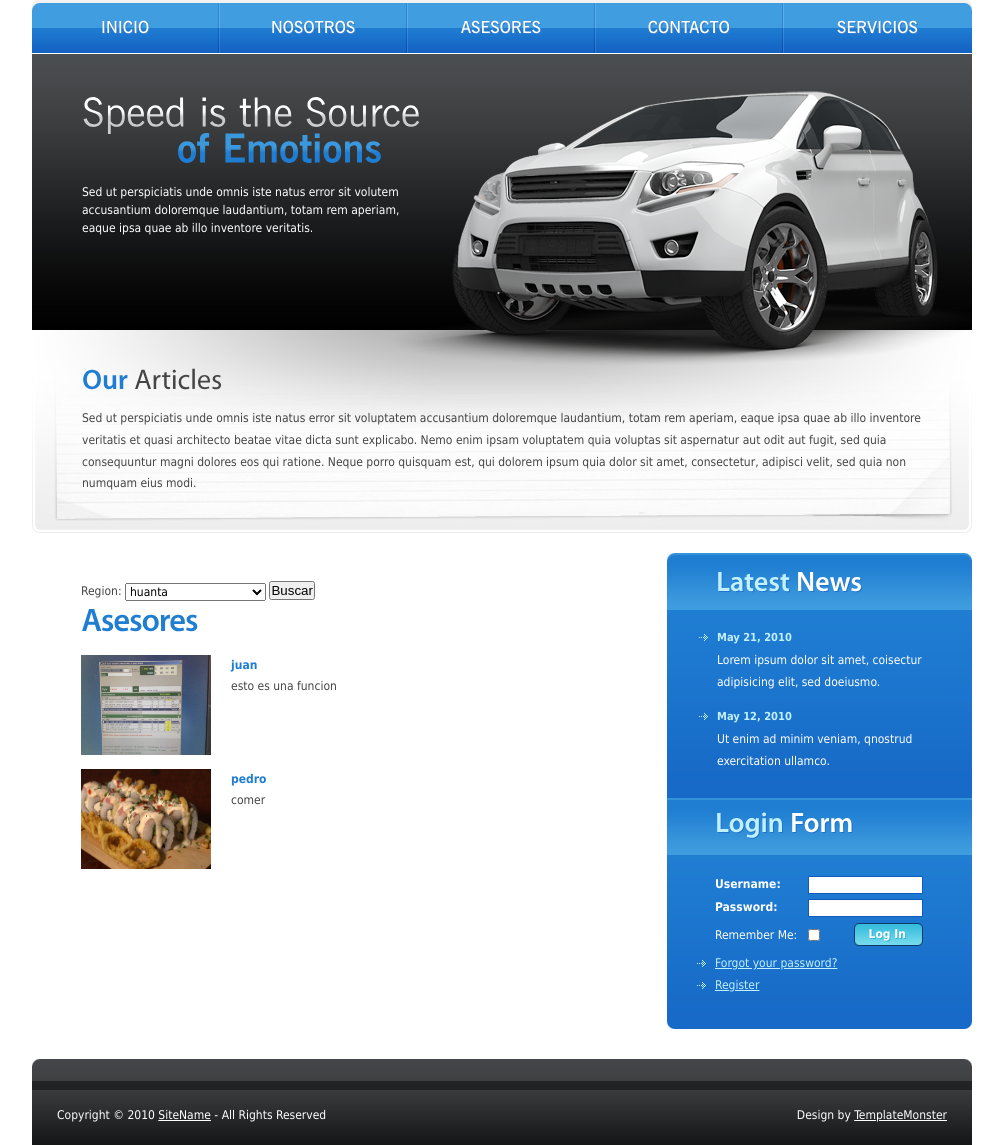
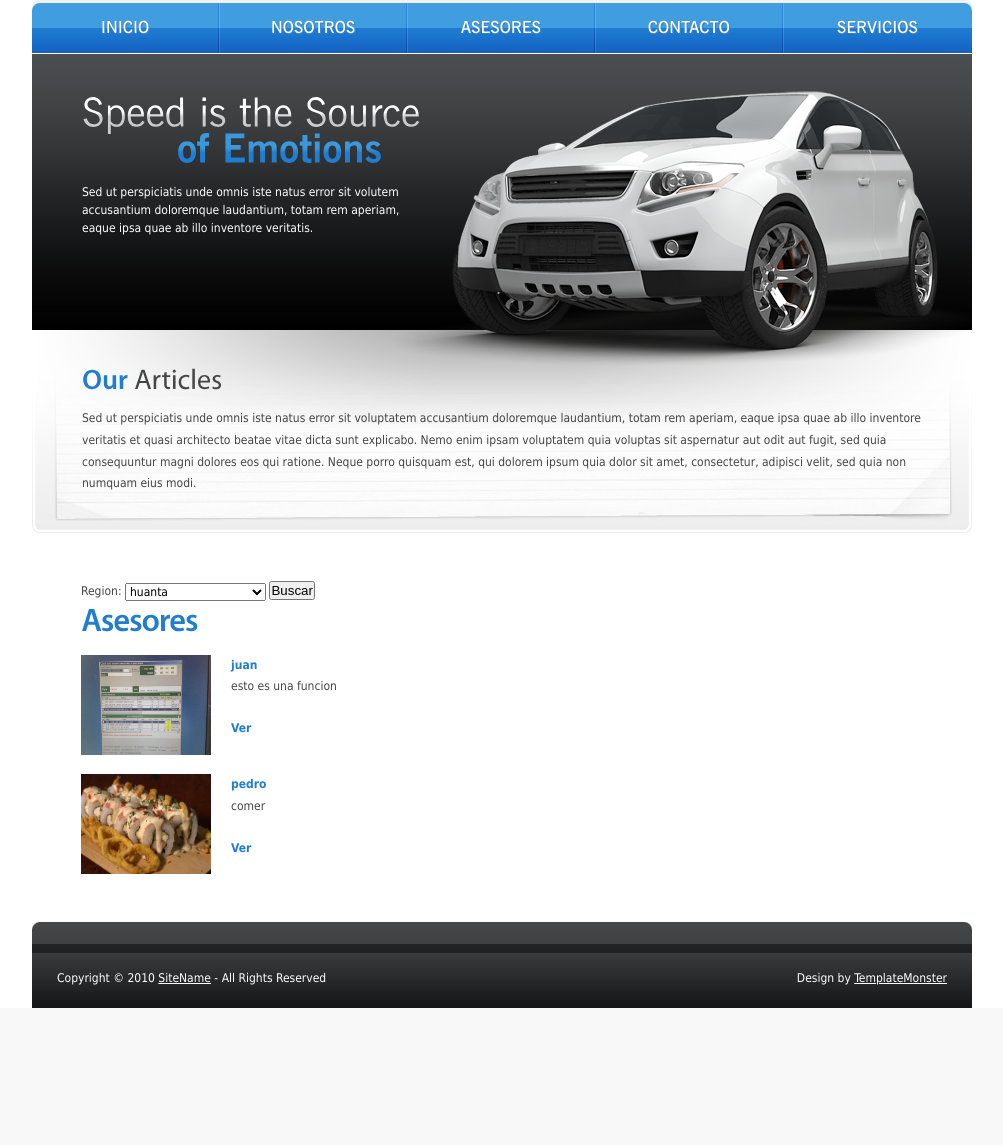
Before and after one commit to JokerBerlin/consultoria, a Django app: page /asesores/1/ in a window 1280 px wide. Shown: the part 89-1234 px from the top of the page, without its empty margins (138-1141 px from the left). After the commit the page ends 1097 px from the top, so only its background shows below. Run offline with Django 3.2, Linux system fonts and the light colour scheme; data comes from the database, SQL or seed files in the repository; both versions use the stored data as it was after the commit.

Commit message:
asesor detalle

```diff
--- a/main/models.py
+++ b/main/models.py
@@ -12,6 +12,6 @@ class Asesor(models.Model):
     telefono = models.CharField(max_length=9)
     correo = models.CharField(max_length=50, null=True)
     funcion = models.CharField(max_length=200)
-    precio = models.DecimalField(max_digits=19, decimal_places=10)
+    precio = models.DecimalField(max_digits=19, decimal_places=2)
     foto = models.ImageField(blank=True, upload_to='asesor/')
     region = models.ForeignKey(Region, on_delete=models.PROTECT)
--- a/main/urls.py
+++ b/main/urls.py
@@ -6,7 +6,7 @@ app_name = 'main'
 urlpatterns = [
 	path('contacto/',views.mostrarContacto ,name="mostrarContacto"),
     path('asesores/<int:id_region>/',views.mostrarAsesores ,name="mostrarAsesores"),
-    path('asesor/',views.mostrarAsesor ,name="mostrarAsesor"),
+    path('asesor/<int:id>/',views.mostrarAsesor ,name="mostrarAsesor"),
     path('index/',views.mostrarIndex ,name="mostrarIndex"),
     path('nosotros/',views.mostrarNosotros ,name="mostrarNosotros"),
     path('servicios/',views.mostrarServicios ,name="mostrarServicios"),
--- a/main/views.py
+++ b/main/views.py
@@ -19,8 +19,9 @@ def mostrarAsesores(request, id_region):
     context = {'asesores':asesores,'regiones':regiones,"oRegion":id_region,}
     return render(request,'main/asesores/asesores.html',context)
 
-def mostrarAsesor(request):
-    context = {}
+def mostrarAsesor(request, id):
+    asesor = Asesor.objects.get(id= id )
+    context = {'asesor':asesor,}
     return render(request,'main/asesor/asesor.html',context)
 
 def mostrarIndex(request):
--- a/templates/main/asesores/asesores.html
+++ b/templates/main/asesores/asesores.html
@@ -38,59 +38,10 @@
         <ul class="list">
           {% for asesor in asesores %}
           <li><img src="/media/{{asesor.foto}}" alt="" height="100" width="130" /><a href="asesor.html">{{asesor.nombre}}</a><br />
-            {{asesor.funcion}}</li>
+            {{asesor.funcion}} <p></p><a href="/asesor/{{asesor.id}}/" type="button">Ver</a></p></li>
+
           {% endfor %}
         </ul>
-      </div>
-      <div class="col-2">
-        <div class="box2">
-          <div class="border-top">
-            <div class="left-top-corner">
-              <div class="right-top-corner">
-                <div class="inner">
-                  <h4><b>Latest</b> News</h4>
-                  <ul class="news">
-                    <li><a href="#">May 21, 2010</a>
-                      <p>Lorem ipsum dolor sit amet, coisectur adipisicing elit, sed doeiusmo.</p>
-                    </li>
-                    <li><a href="#">May 12, 2010</a>
-                      <p>Ut enim ad minim veniam, qnostrud exercitation ullamco.</p>
-                    </li>
-                  </ul>
-                </div>
-              </div>
-            </div>
-          </div>
-        </div>
-        <div class="box3">
-          <div class="right-bot-corner">
-            <div class="left-bot-corner">
-              <div class="inner">
-                <h4><b>Login</b> Form</h4>
-                <form action="#" id="login-form">
-                  <fieldset>
-                    <div class="field">
-                      <label>Username:</label>
-                      <input type="text" />
-                    </div>
-                    <div class="field">
-                      <label>Password:</label>
-                      <input type="password" />
-                    </div>
-                    <div class="field1">
-                      <label class="extra">Remember Me:</label>
-                      <input type="checkbox" class="extra" />
-                      <a href="#"><em><b>Log In<span>Log In</span></b></em></a></div>
-                    <ul>
-                      <li><a href="#">Forgot your password?</a></li>
-                      <li class="last"><a href="#">Register</a></li>
-                    </ul>
-                  </fieldset>
-                </form>
-              </div>
-            </div>
-          </div>
-        </div>
       </div>
     </div>
   </div>
```
Also changed, not shown: templates/main/asesor/asesor.html (+8 -55 lines), db.sqlite3, main/migrations/0003_auto_20201113_1406.py (added).
